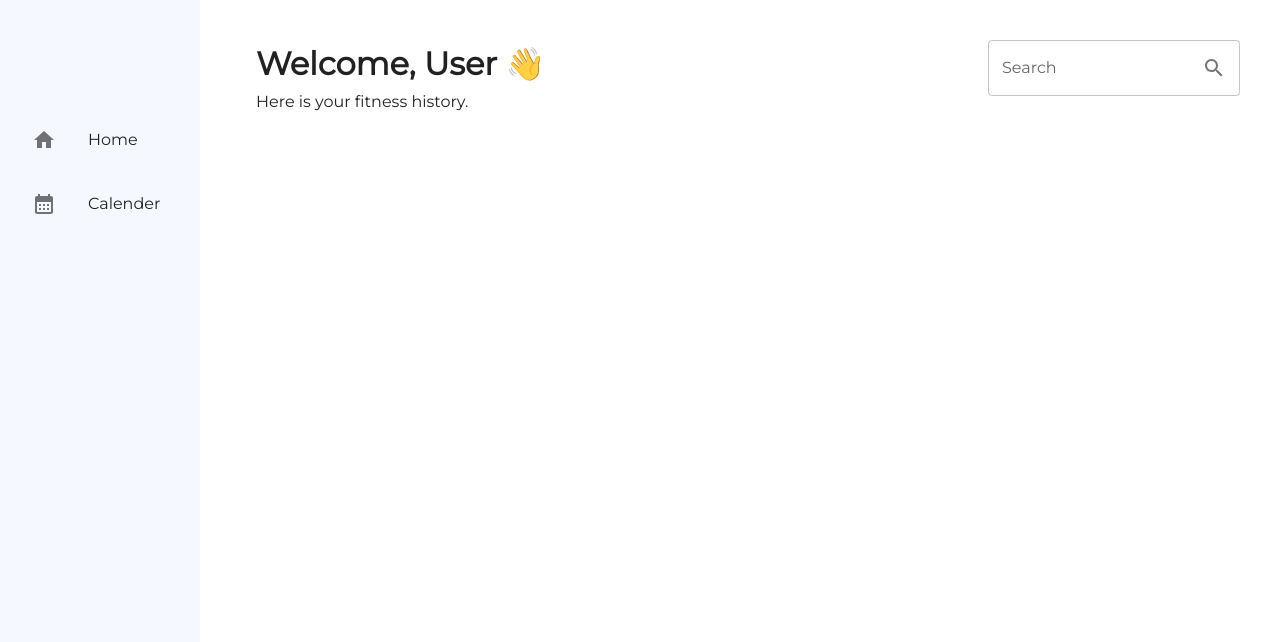
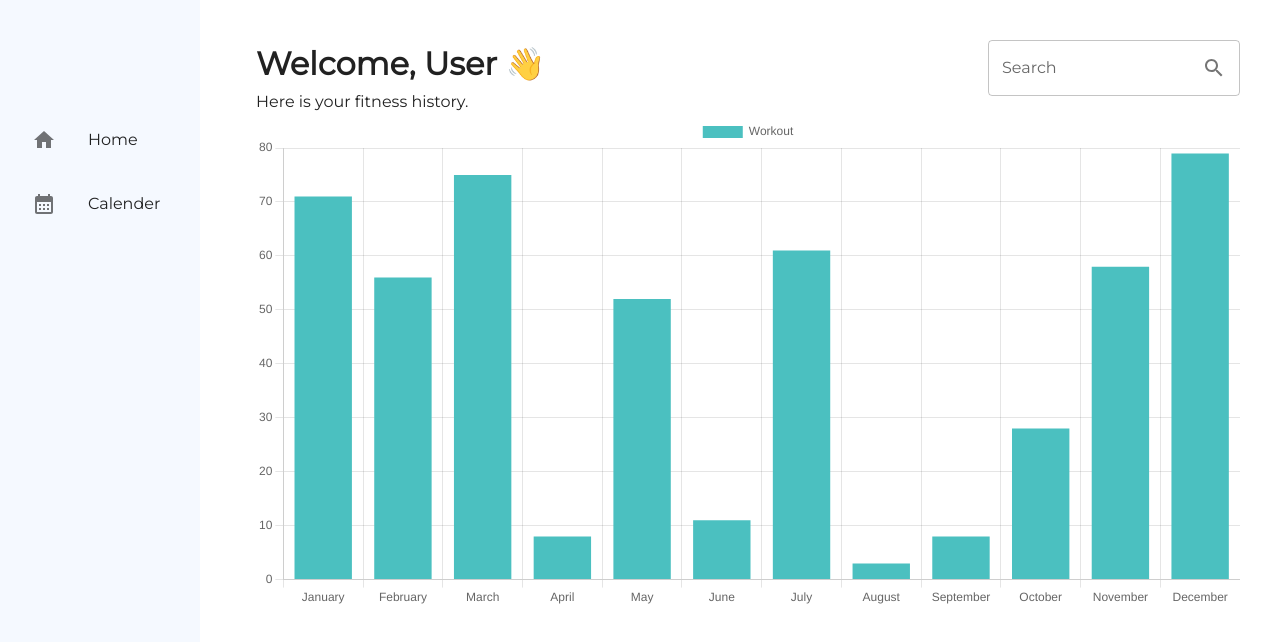
Before and after one commit to Decycle/workout, a React (Create React App) app: page / in a window 1280 px wide. Shown: the top 642 px of the page. Built offline with nearby package versions, Linux system fonts and the light colour scheme.

Commit message:
bar graph example using chart-react-js✨

```diff
--- a/package.json
+++ b/package.json
@@ -10,7 +10,9 @@
     "@testing-library/jest-dom": "^5.16.5",
     "@testing-library/react": "^13.4.0",
     "@testing-library/user-event": "^13.5.0",
+    "chart.js": "^4.2.1",
     "react": "^18.2.0",
+    "react-chartjs-2": "^5.2.0",
     "react-dom": "^18.2.0",
     "react-scripts": "5.0.1",
     "web-vitals": "^2.1.4"
@@ -38,5 +40,8 @@
       "last 1 firefox version",
       "last 1 safari version"
     ]
+  },
+  "devDependencies": {
+    "@faker-js/faker": "^7.6.0"
   }
 }
--- a/src/UI/App.jsx
+++ b/src/UI/App.jsx
@@ -4,7 +4,6 @@ import {
   Search,
 } from '@mui/icons-material'
 import {
-  AppBar,
   Box,
   Container,
   Drawer,
@@ -20,15 +19,12 @@ import {
 
 import Grid2 from '@mui/material/Unstable_Grid2'
 
-function App() {
-  return <PermanentDrawerLeft />
-}
+import HomePage from './home/home'
 
 const drawerWidth = 200
 
-const PermanentDrawerLeft = () => {
+const DrawerLeft = () => {
   return (
-    <Box sx={{ display: 'flex' }}>
     <Drawer
       sx={{
         width: drawerWidth,
@@ -63,46 +59,14 @@ const PermanentDrawerLeft = () => {
         </ListItem>
       </List>
     </Drawer>
-      <Box
-        component='main'
-        sx={{
-          flexGrow: 1,
-          bgcolor: 'paper.main',
-          p: 5,
-          ml: 2,
-        }}>
-        <Grid2 container spacing={2}>
-          <Grid2 item xs={4}>
-            <Typography variant='h7' component='h1'>
-              Welcome, User 👋
-            </Typography>
+  )
+}
 
-            <Typography variant='subtitle1' component='h1'>
-              Here is your fitness history.
-            </Typography>
-          </Grid2>
-
-          <Grid2
-            item
-            xs={8}
-            sx={{
-              display: 'flex',
-              justifyContent: 'flex-end',
-            }}>
-            <TextField
-              id='outlined-basic'
-              label='Search'
-              variant='outlined'
-              InputProps={{
-                endAdornment: (
-                  <InputAdornment position='end'>
-                    <Search />
-                  </InputAdornment>
-                ),
-              }}></TextField>
-          </Grid2>
-        </Grid2>
-      </Box>
+function App() {
+  return (
+    <Box sx={{ display: 'flex' }}>
+      <DrawerLeft />
+      <HomePage />
     </Box>
   )
 }
--- /dev/null
+++ b/src/UI/home/bar.jsx
@@ -0,0 +1,41 @@
+import { Bar } from 'react-chartjs-2'
+import { faker } from '@faker-js/faker'
+
+const labels = [
+  'January',
+  'February',
+  'March',
+  'April',
+  'May',
+  'June',
+  'July',
+  'August',
+  'September',
+  'October',
+  'November',
+  'December',
+]
+
+const BarChart = () => {
+  const data = {
+    labels: labels,
+    datasets: [
+      {
+        label: 'Workout',
+        data: labels.map(() => faker.datatype.number(100)),
+        backgroundColor: 'rgba(75,192,192,1)',
+        borderColor: 'transparent',
+      },
+    ],
+  }
+
+  const options = {}
+
+  return (
+    <div>
+      <Bar data={data} options={options} />
+    </div>
+  )
+}
+
+export default BarChart
--- a/src/UI/home/home.jsx
+++ b/src/UI/home/home.jsx
@@ -0,0 +1,70 @@
+import { Search } from '@mui/icons-material'
+import {
+  Box,
+  InputAdornment,
+  TextField,
+  Typography,
+} from '@mui/material'
+
+import Grid2 from '@mui/material/Unstable_Grid2'
+import BarChart from './bar'
+
+const SearchBar = () => {
+  return (
+    <TextField
+      id='outlined-basic'
+      label='Search'
+      variant='outlined'
+      InputProps={{
+        endAdornment: (
+          <InputAdornment position='end'>
+            <Search />
+          </InputAdornment>
+        ),
+      }}></TextField>
+  )
+}
+
+const AppBar = () => {
+  return (
+    <Grid2 container spacing={2}>
+      <Grid2 item xs={4}>
+        <Typography variant='h7' component='h1'>
+          Welcome, User 👋
+        </Typography>
+
+        <Typography variant='subtitle1' component='h1'>
+          Here is your fitness history.
+        </Typography>
+      </Grid2>
+
+      <Grid2
+        item
+        xs={8}
+        sx={{
+          display: 'flex',
+          justifyContent: 'flex-end',
+        }}>
+        <SearchBar />
+      </Grid2>
+    </Grid2>
+  )
+}
+
+const HomePage = () => {
+  return (
+    <Box
+      component='main'
+      sx={{
+        flexGrow: 1,
+        bgcolor: 'paper.main',
+        p: 5,
+        ml: 2,
+      }}>
+      <AppBar />
+      <BarChart />
+    </Box>
+  )
+}
+
+export default HomePage
--- a/src/index.js
+++ b/src/index.js
@@ -6,6 +6,25 @@ import reportWebVitals from './reportWebVitals'
 import { CssBaseline } from '@mui/material'
 import { ThemeProvider } from '@emotion/react'
 import theme from './UI/theme'
+
+import {
+  Chart as ChartJS,
+  CategoryScale,
+  LinearScale,
+  BarElement,
+  Title,
+  Tooltip,
+  Legend,
+} from 'chart.js'
+
+ChartJS.register(
+  CategoryScale,
+  LinearScale,
+  BarElement,
+  Title,
+  Tooltip,
+  Legend
+)
 
 const root = ReactDOM.createRoot(
   document.getElementById('root')
```
Also changed, not shown: 2 other files (tests, documents, lock files or other folders). Lines whose indentation alone changed are shown as unchanged.
